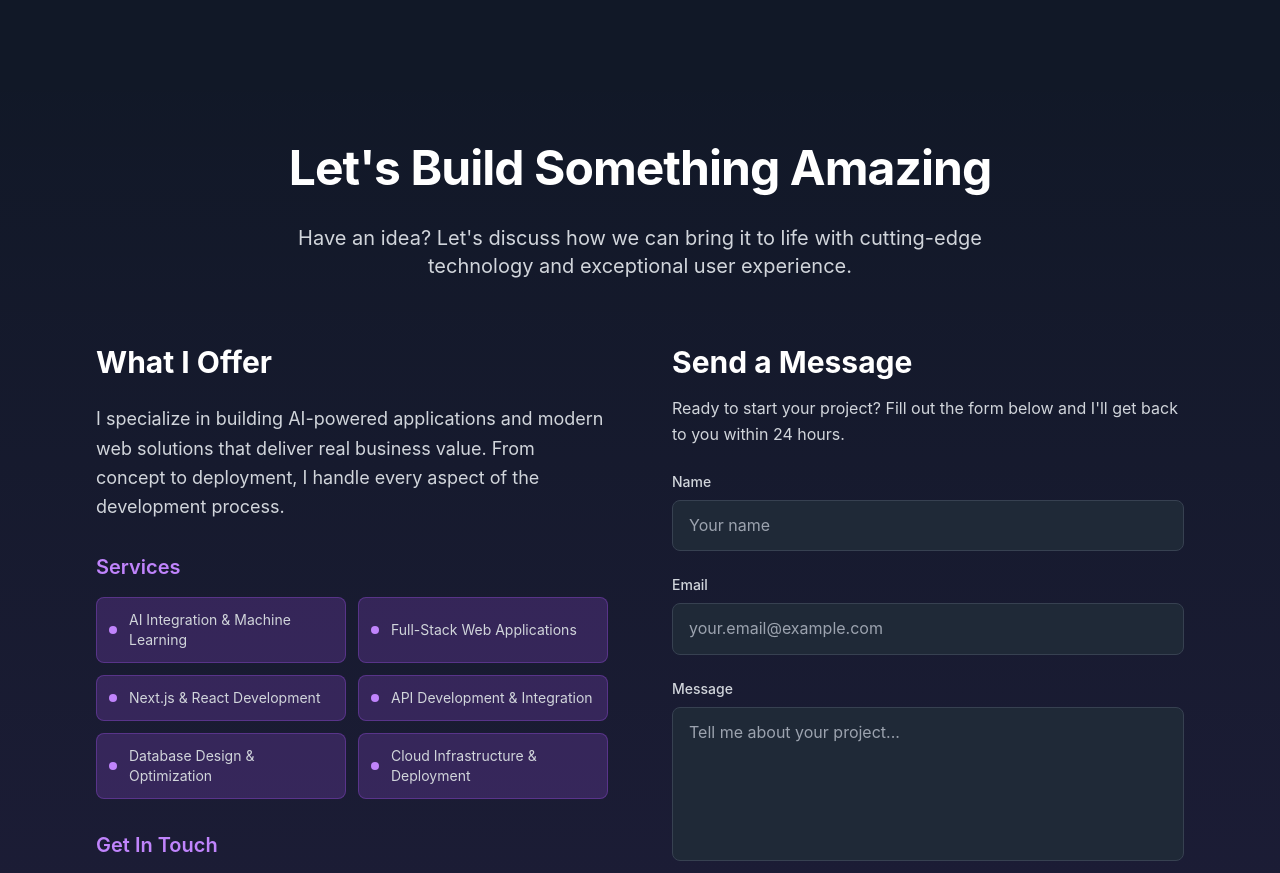
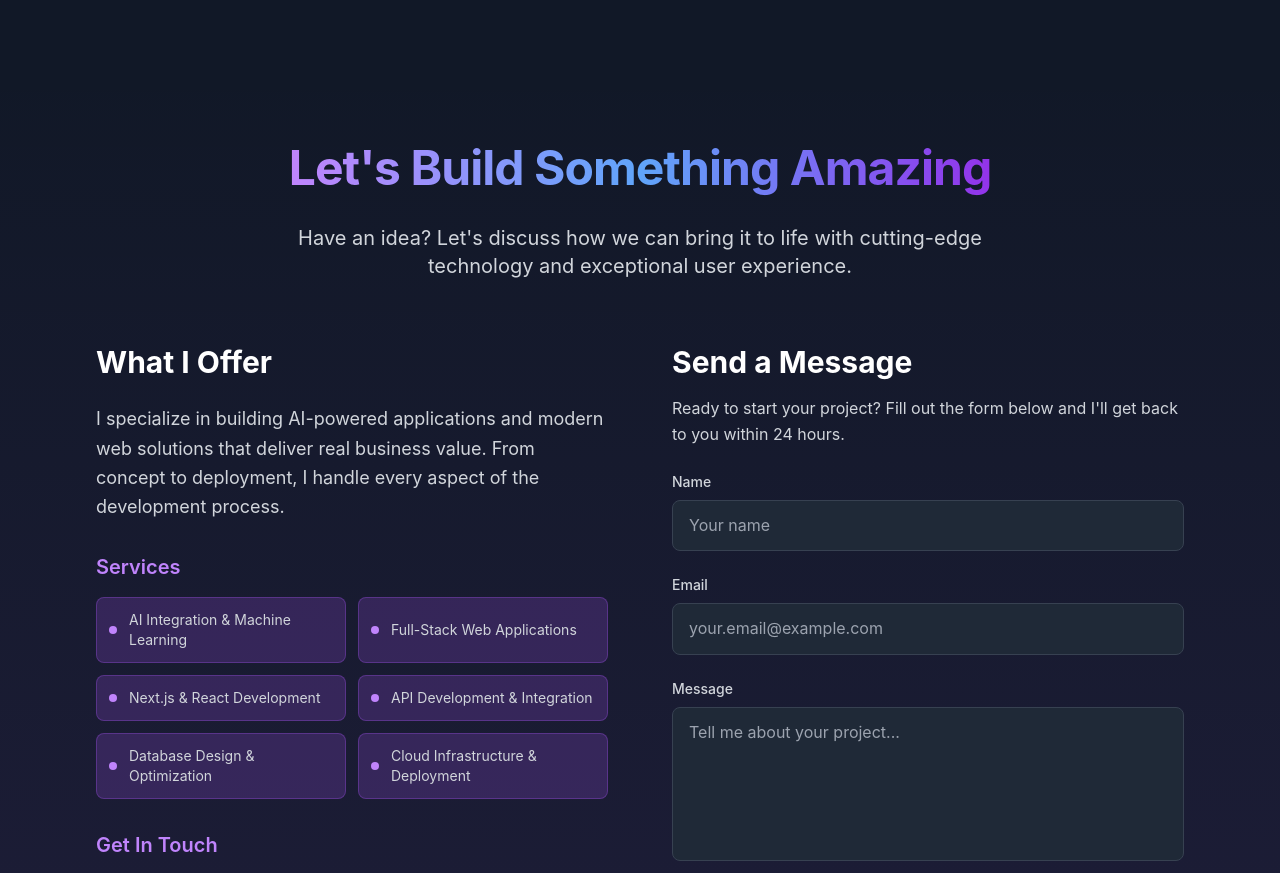
Before and after one commit to eranos12/eran-haim-portfolio, a Next.js app: page / in a window 1280 px wide. Shown: the part 3460-4333 px from the top of the page. Built offline with nearby package versions, Linux system fonts and the light colour scheme.

Commit message:
Restore gradient text with improved implementation to prevent clipping

```diff
--- a/components/Contact.tsx
+++ b/components/Contact.tsx
@@ -76,8 +76,10 @@ const Contact = () => {
       <div className="max-w-6xl mx-auto px-4 sm:px-6 lg:px-8">
         {/* Section Header */}
         <div className="text-center mb-16 overflow-visible">
-          <h2 className="text-4xl sm:text-5xl font-bold text-white mb-6 leading-tight px-2 pb-2">
-            Let's Build Something Amazing
+          <h2 className="text-4xl sm:text-5xl font-bold mb-6 leading-tight px-2 pb-2">
+            <span className="bg-gradient-to-r from-purple-400 via-blue-400 to-purple-600 bg-clip-text text-transparent">
+              Let's Build Something Amazing
+            </span>
           </h2>
           <p className="text-xl text-gray-300 max-w-3xl mx-auto">
             Have an idea? Let's discuss how we can bring it to life with cutting-edge technology and exceptional user experience.
```
